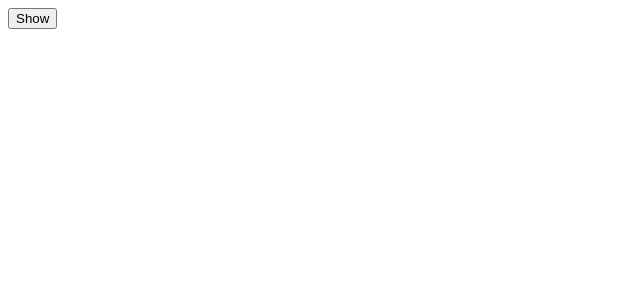
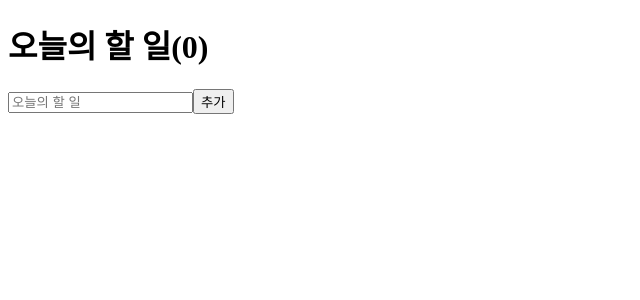
Before and after one commit to rsuubinn/react_for_beginners, a React (Create React App) app: page / in a window 1280 px wide. Shown: the top 300 px of the page, without its empty margins (0-640 px from the left). Built offline with nearby package versions, Linux system fonts and the light colour scheme.

Commit message:
#7.0 To Do List part One

```diff
--- a/src/App.js
+++ b/src/App.js
@@ -1,23 +1,29 @@
 import { useEffect, useState } from "react";
 
-function Hello() {
-  useEffect(() => {
-    console.log("Hi :)");
-    return () => console.log("Bye :(");
-  }, []);
-  return <h1>Hello</h1>;
-}
-
 function App() {
-  const [showing, setShowing] = useState(false);
-
-  const onClick = () => {
-    setShowing((prev) => !prev);
+  const [toDo, setToDo] = useState("");
+  const [toDos, setToDos] = useState([]);
+  const onChange = (event) => setToDo(event.target.value);
+  const onSubmit = (event) => {
+    event.preventDefault();
+    if (toDo === "") {
+      return;
+    }
+    setToDos((currentArray) => [toDo, ...currentArray]);
+    setToDo("");
   };
   return (
     <div>
-      <button onClick={onClick}>{showing ? "Hide" : "Show"}</button>
-      {showing ? <Hello></Hello> : null}
+      <h1>오늘의 할 일({toDos.length})</h1>
+      <form onSubmit={onSubmit}>
+        <input
+          value={toDo}
+          onChange={onChange}
+          type="text"
+          placeholder="오늘의 할 일"
+        />
+        <button>추가</button>
+      </form>
     </div>
   );
 }
--- a/src/index.js
+++ b/src/index.js
@@ -4,7 +4,7 @@ import App from "./App";
 
 const root = ReactDOM.createRoot(document.getElementById("root"));
 root.render(
-  <React.StrictMode>
-    <App />
-  </React.StrictMode>
+  // <React.StrictMode>
+  <App />
+  // </React.StrictMode>
 );
```
